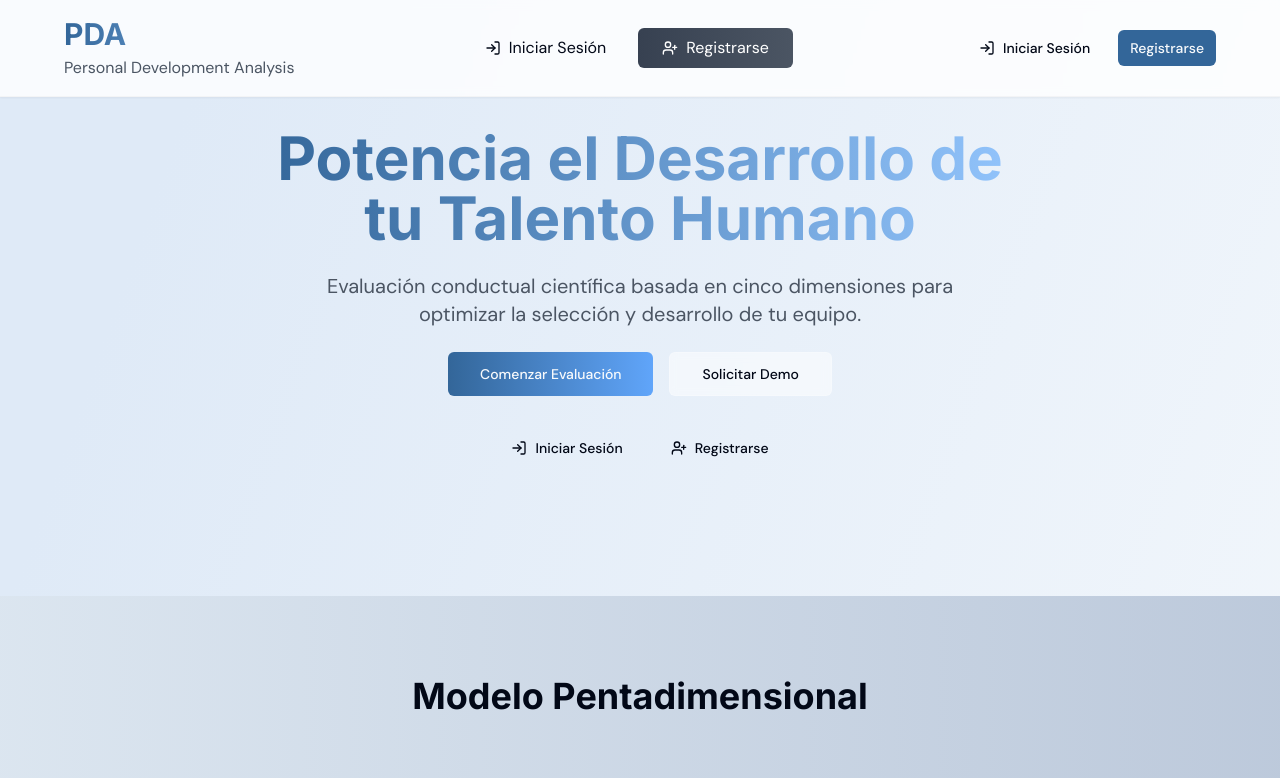
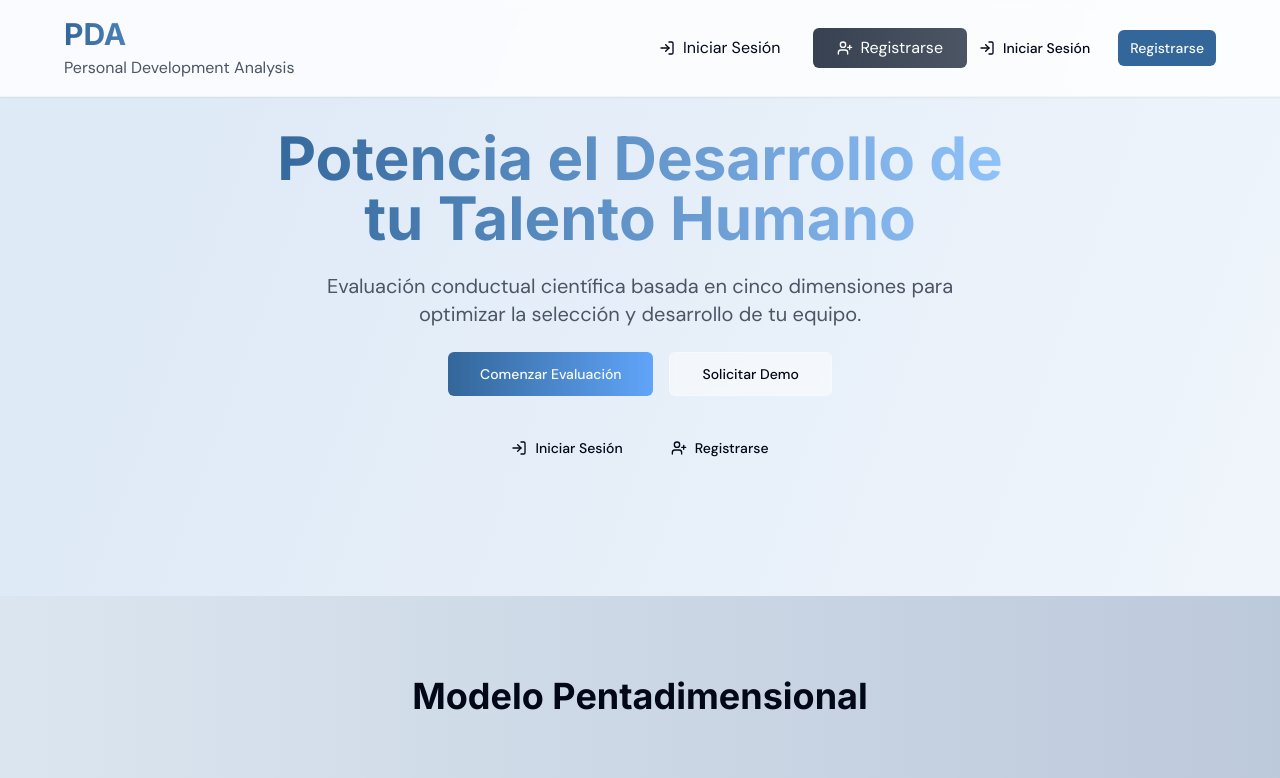
Before and after one commit to lazarohernan/Plataforma-PDA, a React (Vite) app: page / in a window 1280 px wide. Shown: the top 778 px of the page. Built offline with nearby package versions, Linux system fonts and the light colour scheme.

Commit message:
Fix visual layout issues
Correct visual errors such as spacing in the assessment layout.

```diff
--- a/src/components/organisms/AssessmentLayout.tsx
+++ b/src/components/organisms/AssessmentLayout.tsx
@@ -40,7 +40,8 @@ export const AssessmentLayout = ({
     <div className="min-h-screen bg-gradient-soft">
       <Header minimal />
 
-      <div className="container mx-auto px-4 py-12">
+      {/* Added proper spacing with pt-24 (padding-top) to account for the fixed header */}
+      <div className="container mx-auto px-4 py-8 pt-24">
         <Card className="max-w-4xl mx-auto p-6 md:p-8 backdrop-blur-sm bg-white/90 shadow-sm border border-gray-100">
           <div className="mb-8">
             <h1 className="text-2xl md:text-3xl font-bold text-gray-800">{title}</h1>
--- a/src/components/organisms/Header.tsx
+++ b/src/components/organisms/Header.tsx
@@ -18,10 +18,10 @@ export const Header = ({ minimal = false }: HeaderProps) => {
         </Link>
 
         {!minimal && (
-          <>
-            <NavigationMenu className="hidden md:flex" />
+          <div className="flex justify-between items-center w-full md:w-auto">
+            <NavigationMenu className="hidden md:flex ml-8" />
 
-            <div className="flex items-center gap-4">
+            <div className="flex items-center gap-4 ml-auto">
               <Button variant="ghost" size="sm" asChild>
                 <Link to="/login" className="flex items-center gap-2">
                   <LogIn className="h-4 w-4" />
@@ -30,7 +30,7 @@ export const Header = ({ minimal = false }: HeaderProps) => {
               </Button>
               <Button size="sm" className="bg-primary">Registrarse</Button>
             </div>
-          </>
+          </div>
         )}
 
         {minimal && (
```
